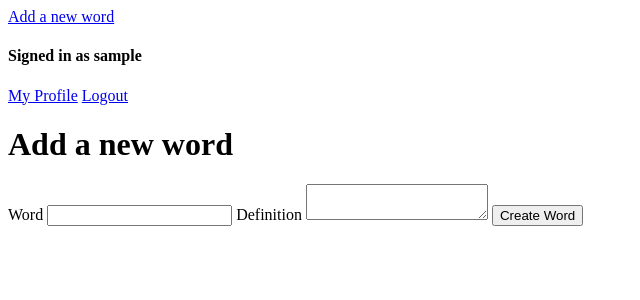
After one commit to MarcvanMelle/flylikeag9, a Rails app: page /words/new in a window 1280 px wide. The commit adds this page. Shown: the top 300 px of the page, without its empty margins (0-640 px from the left). Run offline with Rails 7, Linux system fonts and the light colour scheme; the visitor is signed in with stand-in values (Sample User, id 1); style sheets or scripts are compiled from the project's sources; parts of the project's set-up code (start-up, migrations or seed data) failed here and were passed over; some libraries are stand-ins or nearby versions.

Commit message:
Added tests and feature for adding new word

```diff
--- a/app/controllers/words_controller.rb
+++ b/app/controllers/words_controller.rb
@@ -12,6 +12,28 @@ class WordsController < ApplicationController
   def show
     @review = Review.new
     @reviews = @word.reviews
+  end
+
+  def new
+    if current_user
+      @word = Word.new
+    else
+      flash[:errors] = "You must be logged in to create a word."
+      redirect_to root_path
+    end
+  end
+
+  def create
+    if current_user
+      @word = Word.new(word_params)
+      if @word.save
+        flash[:success] = "Word up!"
+        redirect_to root_path
+      else
+        flash[:errors] = "Word could not be created."
+        render :new
+      end
+    end
   end
 
   def edit
@@ -48,6 +70,10 @@ class WordsController < ApplicationController
 
   private
 
+  def word_params
+    params.require(:word).permit(:word, :definition).merge(user: current_user)
+  end
+
   def fetch_word
     @word = Word.find(params[:id])
   end
--- a/app/models/review.rb
+++ b/app/models/review.rb
@@ -1,4 +1,7 @@
 class Review < ApplicationRecord
   belongs_to :user
   belongs_to :word
+
+  validates :rating, presence: true
+  validates :body, presence: true, allow_blank: false
 end
--- a/app/models/word.rb
+++ b/app/models/word.rb
@@ -2,4 +2,7 @@ class Word < ApplicationRecord
   max_paginates_per 20
   belongs_to :user
   has_many :reviews
+
+  validates :word, presence: true, allow_blank: false
+  validates :definition, presence: true, allow_blank: false
 end
--- a/app/views/layouts/application.html.erb
+++ b/app/views/layouts/application.html.erb
@@ -9,6 +9,7 @@
   </head>
 
   <body>
+    <%= link_to "Add a new word", new_word_path %>
     <% if current_user %>
       <h4>Signed in as <%= current_user.username %></h4>
       <%= link_to "My Profile", user_path(current_user) %>
@@ -25,6 +26,12 @@
     <% if flash[:notice] %>
       <%= flash[:notice] %>
     <% end %>
+    <% if flash[:success] %>
+      <%= flash[:success] %>
+    <% end %>
+    <% if flash[:errors] %>
+      <%= flash[:errors] %>
+    <% end %>
     <%= yield %>
   </body>
 </html>
--- /dev/null
+++ b/app/views/words/new.html.erb
@@ -0,0 +1,16 @@
+<h1>Add a new word</h1>
+<% if flash[:errors] %>
+  <p>
+    <%= flash[:errors] %>
+  </p>
+<% end %>
+<%= form_for :word, url: words_path do |f| %>
+
+  <%= f.label :word %>
+  <%= f.text_field :word %>
+
+  <%= f.label :definition %>
+  <%= f.text_area :definition %>
+
+  <%= f.submit "Create Word" %>
+<% end %>
--- a/config/routes.rb
+++ b/config/routes.rb
@@ -1,7 +1,7 @@
 Rails.application.routes.draw do
   root "words#home"
   devise_for :users, controllers: { registrations: 'registrations', sessions: 'sessions' }
-  resources :words, only: [:index, :home, :show, :edit, :update, :destroy] do
+  resources :words, only: [:index, :home, :show, :new, :create, :edit, :update, :destroy] do
     resources :reviews
   end
   resources :users
--- a/db/migrate/20161003184207_create_words.rb
+++ b/db/migrate/20161003184207_create_words.rb
@@ -1,9 +1,9 @@
 class CreateWords < ActiveRecord::Migration[5.0]
   def change
     create_table :words do |t|
-      t.belongs_to :user, foreign_key: true
-      t.string :word
-      t.string :definition
+      t.belongs_to :user, foreign_key: true, null: false
+      t.string :word, null: false
+      t.string :definition, null: false
 
       t.timestamps
     end
```
Also changed, not shown: db/migrate/20161003184822_create_reviews.rb (+4 -4 lines), spec/features/20_user_adds_word_spec.rb (added, +55 -0 lines), Gemfile, Gemfile.lock, db/schema.rb.
